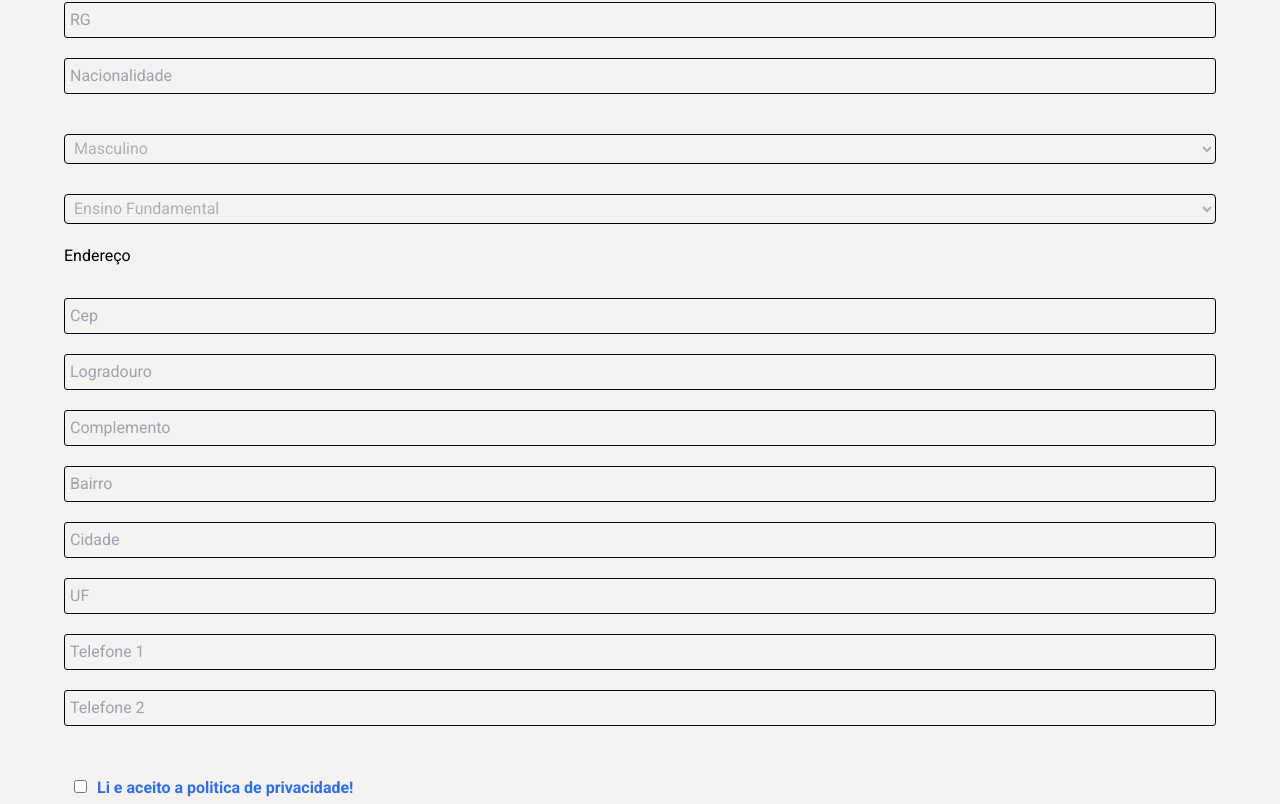
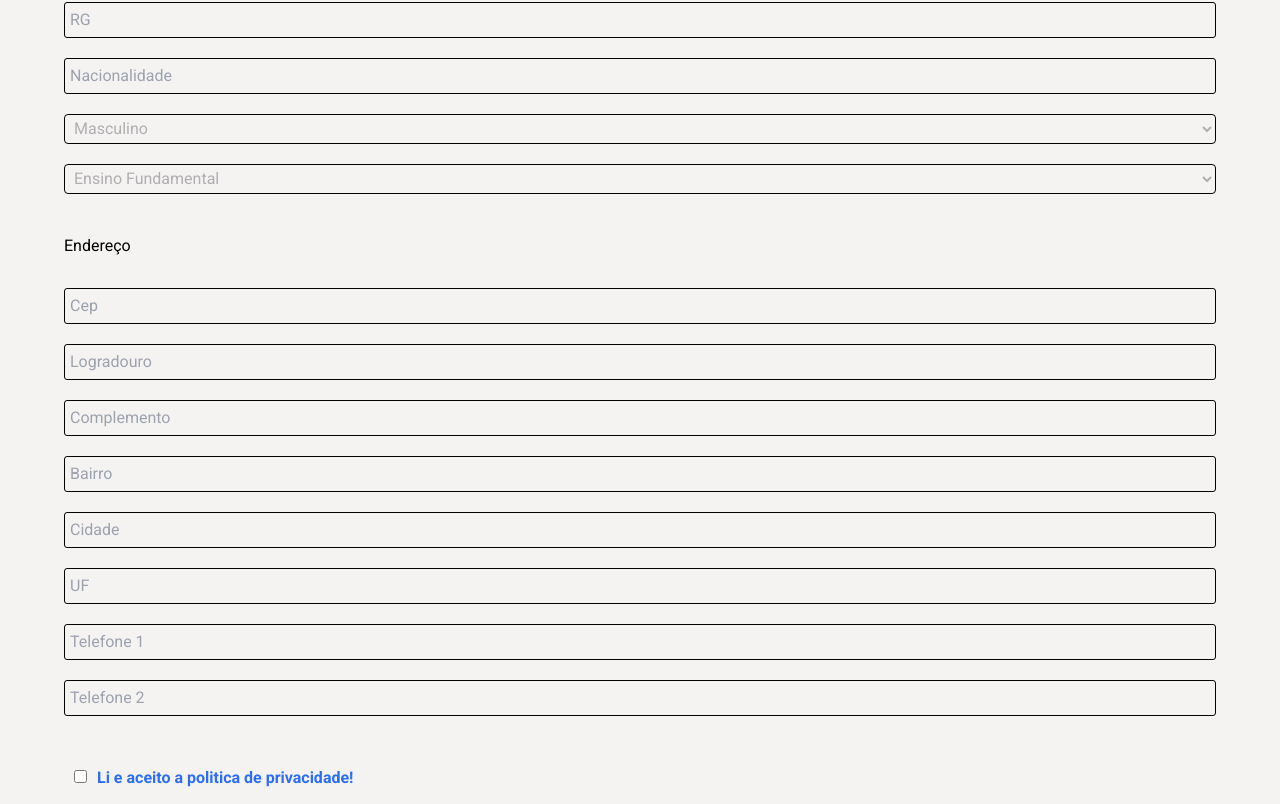
Before and after one commit to HericVirgilio/samur-portal-paciente, a Next.js app: page /cadastro in a window 1280 px wide. Shown: the part 336-1140 px from the top of the page. Built offline with nearby package versions, Linux system fonts and the light colour scheme.

Commit message:
espaçamento select cadastro

```diff
--- a/src/components/form-cadastro-usuario/index.tsx
+++ b/src/components/form-cadastro-usuario/index.tsx
@@ -90,7 +90,7 @@ export default function FormCadastroUsuario() {
             <input className="InputBox" type="text" name="nacionalidade" id="nacionalidade"
                 placeholder="Nacionalidade" />
 
-            <select className='item-select' name="sexo" id="sexo">
+            <select className='item-select'  name="sexo" id="sexo">
                 <option value="invalido" disabled={true}>Selecione o sexo</option>
                 <option value="masculino">Masculino</option>
                 <option value="feminino">Feminino</option>
--- a/src/components/form-cadastro-usuario/style.css
+++ b/src/components/form-cadastro-usuario/style.css
@@ -18,14 +18,17 @@
     padding: 10px;
     height: 4vh;
     cursor: pointer;
-    margin-bottom: 30px;
+    margin-bottom: 20px;
+}
+#sexo{
+    margin-top: 10px;
 }
 .item-select{
     border: 1px solid var(--preto);
     background-color: var(--cinza-cor-de-fundo);
     border-radius: 4px;
     height: 30px;
-    margin-top: 30px;
+    margin-bottom: 20px;
     padding-left: 5px;
     color: #afafb1;
 }
```
